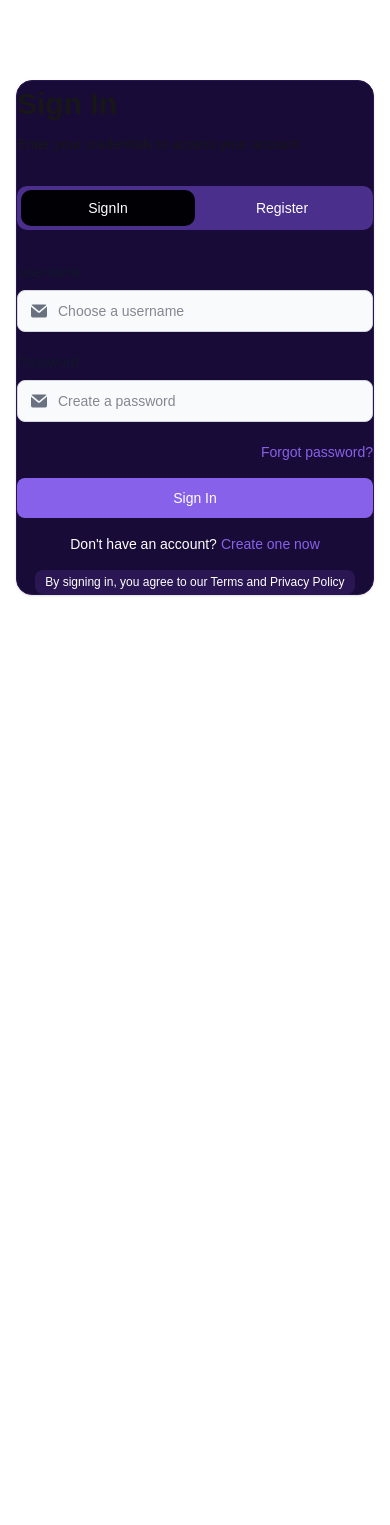
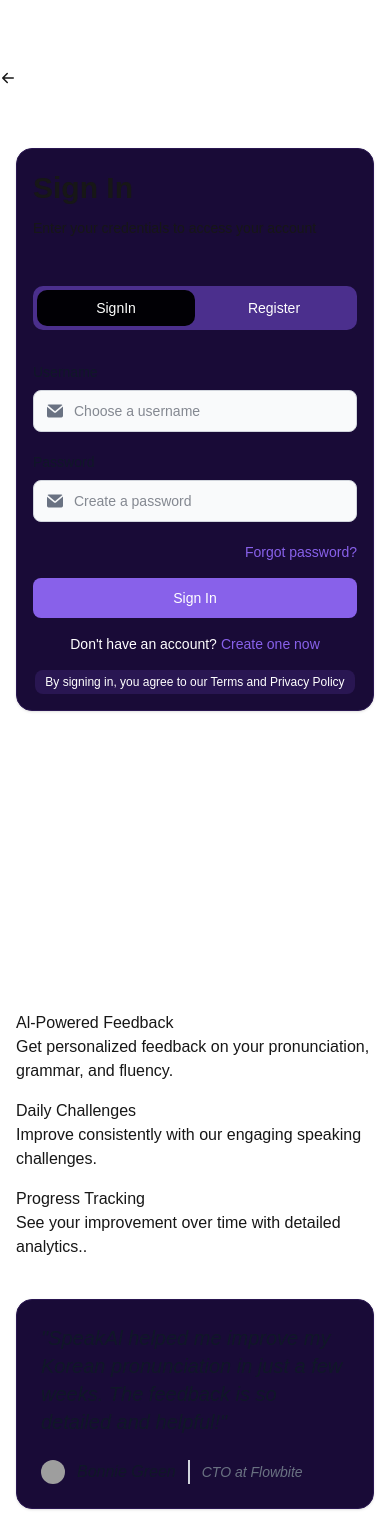
Before and after one commit to DiepHoang19/SpeakAi-Project, a Next.js app: page /sign-in in a window 390 px wide. Before the commit the page ends 844 px from the top, so only its background shows below. Built offline with nearby package versions, Linux system fonts and the light colour scheme; grey boxes are pictures that could not be loaded.

Commit message:
commit add reponsive form register and login

```diff
--- a/app/sign-in/page.tsx
+++ b/app/sign-in/page.tsx
@@ -1,10 +1,13 @@
 "use client";
 import Register from "@/src/components/page/account/register";
 import SignIn from "@/src/components/page/account/sign-in";
+import { ArrowLeftIcon } from "@heroicons/react/16/solid";
+import { useRouter } from "next/navigation";
 
 import React, { useState } from "react";
 
 function page() {
+  const router = useRouter();
   const tabs = [
     {
       name: "SignIn",
@@ -19,10 +22,17 @@ function page() {
   const [activeTab, setActiveTab] = useState(tabs[0].code);
 
   return (
-    <div className="">
-      <div className="mt-16 p-4 grid sm:grid-cols-2 grid-cols-1 mx-auto lg:w-6xl">
+    <div className="mt-16 mx-auto lg:w-7xl">
+      <div className="flex items-center gap-2">
+        <ArrowLeftIcon
+          className="w-4 h-4 cursor-pointer"
+          onClick={() => router.push("/")}
+        />
+        <p className="text-lg text-white ">Back to Home</p>
+      </div>
+      <div className="mt-10 p-4 grid sm:grid-cols-2 grid-cols-1 mx-auto lg:w-6xl">
         <div className="lg:w-lg w-full mx-auto bg-[#190b37] border border-[#291650] rounded-[16px] shadow-sm sm:p-8">
-          <div className="mb-4">
+          <div className="mb-4 p-4 sm:p-4 ">
             <h5 className="font-[600] text-[30px] mb-2">
               {activeTab === "sign-in" ? "Sign In" : "Create Account"}
             </h5>
@@ -33,7 +43,8 @@ function page() {
             </p>
           </div>
 
-          <div className="mt-8 mb-8 bg-[#4b2f8d] max-w-screen-lg mx-auto rounded-[10px]">
+          <div className="p-4 sm:p-0">
+            <div className="sm:mt-8 mt-0 sm:mb-8 mb-0 bg-[#4b2f8d] max-w-screen-lg mx-auto rounded-[10px]">
               <div className="px-1 py-1">
                 <nav className="flex">
                   {tabs.map((tab) => (
@@ -52,10 +63,14 @@ function page() {
                 </nav>
               </div>
             </div>
-          {activeTab === "sign-in" ? <SignIn /> : <Register />}
-          {/* <div className="mt-4 border-t border-gray-300 ư-full" /> */}
           </div>
-        <div>
+          {activeTab === "sign-in" ? (
+            <SignIn setActiveTab={setActiveTab} />
+          ) : (
+            <Register setActiveTab={setActiveTab} />
+          )}
+        </div>
+        <div className="mt-10 sm:mt-0">
           <h3 className="text-white text-4xl font-bold">
             Improve Your Speaking Skills with SpeakAl
           </h3>
@@ -63,6 +78,48 @@ function page() {
             Practice speaking, get instant feedback, and track your progress
             with our advanced Al language coach.
           </p>
+          <div className="mt-10">
+            <div>
+              <p>Al-Powered Feedback</p>
+              <p>
+                Get personalized feedback on your pronunciation, grammar, and
+                fluency.
+              </p>
+            </div>
+            <div className="mt-4">
+              <p>Daily Challenges</p>
+              <p>Improve consistently with our engaging speaking challenges.</p>
+            </div>
+            <div className="mt-4">
+              <p>Progress Tracking</p>
+              <p>See your improvement over time with detailed analytics..</p>
+            </div>
+          </div>
+          <div className="mt-10 p-6 bg-[#190b37] border border-[#291650] rounded-[16px] shadow-sm">
+            <figure className="max-w-screen-md">
+              <blockquote>
+                <p className="text-xl italic text-gray-900 dark:text-white">
+                  "SpeakAl helped me improve my Korean pronunciation in just a
+                  few weeks. The feedback is so detailed and helpful!"
+                </p>
+              </blockquote>
+              <figcaption className="flex items-center mt-6 space-x-3 rtl:space-x-reverse">
+                <img
+                  className="w-6 h-6 rounded-full"
+                  src="https://flowbite.s3.amazonaws.com/blocks/marketing-ui/avatars/bonnie-green.png"
+                  alt="profile picture"
+                />
+                <div className="flex items-center divide-x-2 rtl:divide-x-reverse divide-gray-300 dark:divide-gray-700">
+                  <cite className="pe-3 font-medium text-gray-900 dark:text-white">
+                    Bonnie Green
+                  </cite>
+                  <cite className="ps-3 text-sm text-gray-500 dark:text-gray-400">
+                    CTO at Flowbite
+                  </cite>
+                </div>
+              </figcaption>
+            </figure>
+          </div>
         </div>
       </div>
     </div>
--- a/src/components/page/account/register/index.tsx
+++ b/src/components/page/account/register/index.tsx
@@ -4,7 +4,7 @@ import React from "react";
 import { useForm } from "react-hook-form";
 import * as yup from "yup";
 
-function Register() {
+function Register({ setActiveTab }: any) {
   const RegisterSchema = yup.object({
     userName: yup.string().required("userName is required"),
     email: yup
@@ -41,7 +41,7 @@ function Register() {
   const onSubmitForm = (values: any) => {};
   return (
     <>
-      <form onSubmit={handleSubmit(onSubmitForm)}>
+      <form onSubmit={handleSubmit(onSubmitForm)} className="sm:p-0 p-4">
         <div className="mb-5">
           <label className="block mb-2 text-sm font-medium text-gray-900 dark:text-white">
             Username
@@ -158,10 +158,24 @@ function Register() {
         </div>
         <button
           type="submit"
-          className="text-white mt-4  cursor-pointer w-full bg-[#8861ea] hover:bg-[#8861ea] focus:ring-4 focus:outline-none focus:ring-[#8861ea] font-medium rounded-lg text-sm px-5 py-2.5 text-center"
+          className="text-white mt-4 cursor-pointer w-full bg-[#8861ea] hover:bg-[#8861ea] focus:ring-4 focus:outline-none focus:ring-[#8861ea] font-medium rounded-lg text-sm px-5 py-2.5 text-center"
         >
           Create account
         </button>
+        <div className="flex items-center text-center justify-center px-2 py-4">
+          <div className="text-center text-sm text-white">
+            Already have an account?
+          </div>
+          <div
+            className="text-center text-sm text-[#8861ea] cursor-pointer hover:underline ml-1"
+            onClick={() => setActiveTab("sign-in")}
+          >
+            Sign in
+          </div>
+        </div>
+        <div className="text-center mx-auto text-xs w-xs bg-[#291652] rounded-[8px] py-1 text-white">
+          By signing in, you agree to our Terms and Privacy Policy
+        </div>
       </form>
     </>
   );
--- a/src/components/page/account/sign-in/index.tsx
+++ b/src/components/page/account/sign-in/index.tsx
@@ -1,10 +1,35 @@
 "use client";
+import { yupResolver } from "@hookform/resolvers/yup";
 import React from "react";
+import { useForm } from "react-hook-form";
+import * as yup from "yup";
 
-function SignIn() {
+function SignIn({ setActiveTab }: any) {
+  const SchemaLogin = yup.object({
+    userName: yup.string().required("UserName is required"),
+    password: yup
+      .string()
+      .required("Password is required")
+      .min(6, "Password must be at least 6 characters"),
+  });
+  const defaultValues = { userName: "", password: "" };
+
+  const methods = useForm({
+    resolver: yupResolver(SchemaLogin),
+    defaultValues,
+  });
+
+  const {
+    handleSubmit,
+    register,
+    formState: { errors },
+  } = methods;
+
+  const onSubmitForm = (values: any) => {};
+
   return (
     <>
-      <form>
+      <form onSubmit={handleSubmit(onSubmitForm)} className="sm:p-0 p-4">
         <div className="mb-5">
           <label className="block mb-2 text-sm font-medium text-gray-900 dark:text-white">
             Username
@@ -23,11 +48,16 @@ function SignIn() {
               </svg>
             </div>
             <input
+              {...register("userName")}
               type="text"
+              name="userName"
               className="bg-gray-50 border border-gray-300 text-gray-900 text-sm rounded-lg focus:ring-blue-500 focus:border-blue-500 block w-full ps-10 p-2.5  dark:bg-gray-700 dark:border-gray-600 dark:placeholder-gray-400 dark:text-white dark:focus:ring-blue-500 dark:focus:border-blue-500"
               placeholder="Choose a username"
             />
           </div>
+          <p className="text-xs text-red-600 mt-2">
+            {errors.userName?.message}
+          </p>
         </div>
 
         <div className="mb-5">
@@ -48,19 +78,24 @@ function SignIn() {
               </svg>
             </div>
             <input
+              {...register("password")}
               type="password"
+              name="password"
               className="bg-gray-50 border border-gray-300 text-gray-900 text-sm rounded-lg focus:ring-blue-500 focus:border-blue-500 block w-full ps-10 p-2.5  dark:bg-gray-700 dark:border-gray-600 dark:placeholder-gray-400 dark:text-white dark:focus:ring-blue-500 dark:focus:border-blue-500"
               placeholder="Create a password"
             />
           </div>
+          <p className="text-xs text-red-600 mt-2">
+            {errors.password?.message}
+          </p>
         </div>
         <div className="text-right text-sm text-[#8861ea] cursor-pointer hover:underline">
           Forgot password?
         </div>
 
         <button
-          type="button"
-          className="text-white mt-4  cursor-pointer w-full bg-[#8861ea] hover:bg-[#8861ea] focus:ring-4 focus:outline-none focus:ring-[#8861ea] font-medium rounded-lg text-sm px-5 py-2.5 text-center"
+          type="submit"
+          className="text-white mt-4 cursor-pointer w-full bg-[#8861ea] hover:bg-[#8861ea] focus:ring-4 focus:outline-none focus:ring-[#8861ea] font-medium rounded-lg text-sm px-5 py-2.5 text-center"
         >
           Sign In
         </button>
@@ -68,7 +103,10 @@ function SignIn() {
           <div className="text-center text-sm text-white">
             Don't have an account?
           </div>
-          <div className="text-center text-sm text-[#8861ea] cursor-pointer hover:underline ml-1">
+          <div
+            className="text-center text-sm text-[#8861ea] cursor-pointer hover:underline ml-1"
+            onClick={() => setActiveTab("register")}
+          >
             Create one now
           </div>
         </div>
```
Lines whose indentation alone changed are shown as unchanged.
